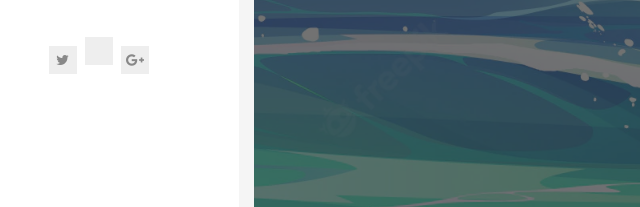
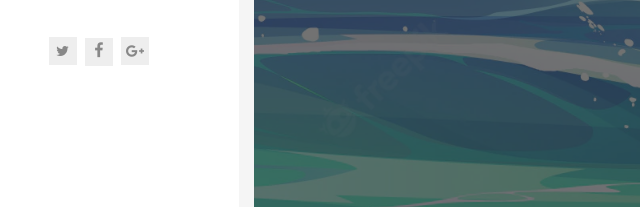
Before and after one commit to MattCS2006/matthewcordero.com, a plain HTML site: page index.html in a window 1280 px wide. Shown: the part 571-778 px from the top of the page, 43-683 px from the left. Drawn offline with nearby package versions, Linux system fonts and the light colour scheme.

Commit message:
Update index.html

```diff
--- a/index.html
+++ b/index.html
@@ -77,7 +77,7 @@
           <!-- Social buttons -->
           <ul class="social-links">
             <li><a class="tip social-button" href="#" title="Twitter"><i class="fa fa-twitter"></i></a></li> <!-- Full list of social icons: http://fontawesome.io/icons/#brand -->
-            <li><a class="tip social-button" href="#" title="Instagram"><i class="fa-brands fa-instagram-square"></i></a></li>
+            <li><a class="tip social-button" href="#" title="Facebook"><class class="fa fa-facebook"></class></a></li>
             <li><a class="tip social-button" href="#" title="Google Plus"><i class="fa fa-google-plus"></i></a></li>
             <!--<li><a class="tip social-button" href="#" title="Youtube"><i class="fa fa-youtube"></i></a></li>-->
             <!--<li><a class="tip social-button" href="#" title="last.fm"><i class="fa fa-lastfm"></i></a></li>-->
```
